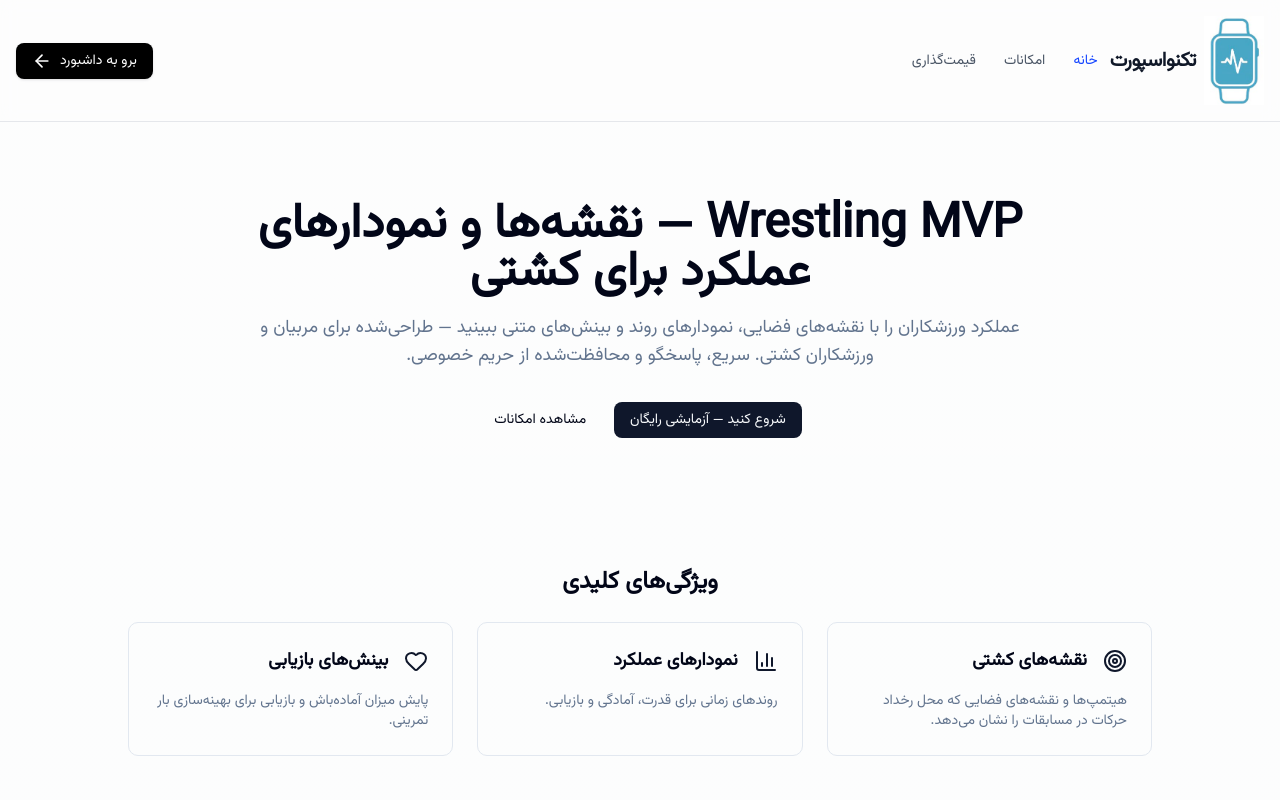
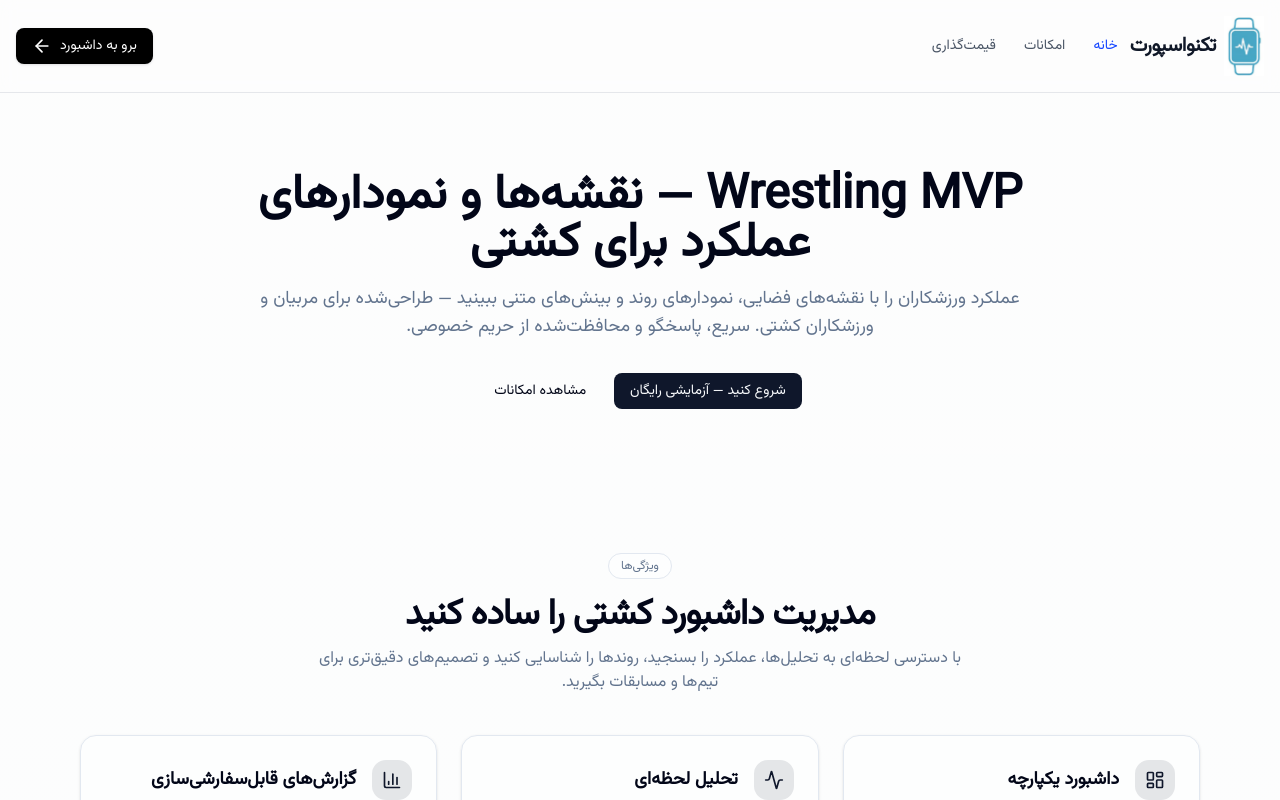
Before and after one commit to nullxxnerd/Wrestling-Dashboard, a Next.js app: page / in a window 1280 px wide. Shown: the top 800 px of the page. Built offline with nearby package versions, Linux system fonts and the light colour scheme.

Commit message:
better feature section

```diff
--- a/components/landing/Features.tsx
+++ b/components/landing/Features.tsx
@@ -1,43 +1,78 @@
 import React from "react";
-import { BarChart3, Target, Heart } from "lucide-react";
+import {
+  LayoutDashboard,
+  Activity,
+  BarChart3,
+  Plug,
+  Monitor,
+  ShieldCheck,
+} from "lucide-react";
 
 const items = [
   {
-    title: "نقشه‌های کشتی",
-    desc: "هیتمپ‌ها و نقشه‌های فضایی که محل رخداد حرکات در مسابقات را نشان می‌دهد.",
-    icon: Target,
+    title: "داشبورد یکپارچه",
+    desc: "همه داده‌های باشگاه، تیم‌ها، مسابقات و ورزشکاران را در یک پنل یکپارچه ببینید و بدون جابه‌جایی بین ابزارها مدیریت کنید.",
+    icon: LayoutDashboard,
   },
   {
-    title: "نمودارهای عملکرد",
-    desc: "روندهای زمانی برای قدرت، آمادگی و بازیابی.",
+    title: "تحلیل لحظه‌ای",
+    desc: "آمار وزن‌کشی، نتایج روی تشک و روند عملکرد را لحظه‌به‌لحظه رصد کنید و سریع‌تر تصمیم بگیرید.",
+    icon: Activity,
+  },
+  {
+    title: "گزارش‌های قابل‌سفارشی‌سازی",
+    desc: "گزارش‌ها را متناسب با نیاز مربیان و مدیران بسازید؛ از نمودارهای پویا تا خروجی‌های تحلیلی.",
     icon: BarChart3,
   },
   {
-    title: "بینش‌های بازیابی",
-    desc: "پایش میزان آماده‌باش و بازیابی برای بهینه‌سازی بار تمرینی.",
-    icon: Heart,
+    title: "سازگاری با یکپارچه‌سازی",
+    desc: "به‌سادگی با ابزارهای فعلی‌تان همگام شوید؛ وارد کردن Excel/CSV و خروجی‌های مناسب فدراسیون.",
+    icon: Plug,
+  },
+  {
+    title: "رابط کاربری بهینه",
+    desc: "طراحی روان و واکنش‌گرا برای مدیران، مربیان و ورزشکاران؛ کاربری ساده روی موبایل و دسکتاپ.",
+    icon: Monitor,
+  },
+  {
+    title: "امنیت در سطح سازمانی",
+    desc: "حفظ محرمانگی داده‌ها با پروتکل‌های رمزنگاری و استانداردهای روز؛ کنترل دسترسی در همه سطوح.",
+    icon: ShieldCheck,
   },
 ];
 
 export const Features: React.FC = () => {
   return (
-    <section id="features" className="py-12">
-      <div className="max-w-5xl mx-auto">
-        <h3 className="text-2xl font-bold mb-6 text-center">ویژگی‌های کلیدی</h3>
+    <section id="features" className="py-16" dir="rtl">
+      <div className="max-w-6xl mx-auto px-4">
+        <div className="flex flex-col items-center text-center mb-10">
+          <span className="px-3 py-1 mb-4 text-xs font-medium rounded-full border border-border text-muted-foreground bg-background/40">
+            ویژگی‌ها
+          </span>
+          <h3 className="text-3xl sm:text-4xl font-extrabold tracking-tight mb-3">
+            مدیریت داشبورد کشتی را ساده کنید
+          </h3>
+          <p className="max-w-2xl text-sm sm:text-base text-muted-foreground">
+            با دسترسی لحظه‌ای به تحلیل‌ها، عملکرد را بسنجید، روندها را شناسایی کنید و
+            تصمیم‌های دقیق‌تری برای تیم‌ها و مسابقات بگیرید.
+          </p>
+        </div>
 
-        <div className="grid grid-cols-1 sm:grid-cols-3 gap-6">
+        <div className="grid grid-cols-1 sm:grid-cols-2 lg:grid-cols-3 gap-6">
           {items.map((it) => {
-            const Icon = it.icon;
+            const Icon = it.icon as React.ElementType;
             return (
               <article
                 key={it.title}
-                className="p-6 bg-transparent border border-border rounded-lg"
+                className="p-6 rounded-2xl border border-border bg-background/50 shadow-sm hover:shadow-md transition-shadow duration-200"
               >
-                <div className="flex items-center gap-4 mb-4">
-                  <Icon className="w-6 h-6 text-primary" />
-                  <h4 className="text-lg font-semibold">{it.title}</h4>
+                <div className="flex items-center gap-4 mb-3">
+                  <span className="inline-flex items-center justify-center w-10 h-10 rounded-xl bg-primary/10 text-primary">
+                    <Icon className="w-5 h-5" />
+                  </span>
+                  <h4 className="text-base sm:text-lg font-semibold">{it.title}</h4>
                 </div>
-                <p className="text-sm text-muted-foreground">{it.desc}</p>
+                <p className="text-sm text-muted-foreground leading-6">{it.desc}</p>
               </article>
             );
           })}
--- a/components/landing/Footer.tsx
+++ b/components/landing/Footer.tsx
@@ -77,8 +77,8 @@
               <Image
                 src="/icon.png"
                 alt="لوگوی بیزینس اینسایت"
-                width={50}
-                height={50}
+                width={30}
+                height={30}
                 className="rounded-md border border-primary/20"
                 priority
               />
--- a/components/navbar.tsx
+++ b/components/navbar.tsx
@@ -29,8 +29,8 @@
                 <Image
                   src="/icon.png"
                   alt="لوگو"
-                  width={60}
-                  height={60}
+                  width={40}
+                  height={40}
                   priority
                 />
                 تکنواسپورت
```
